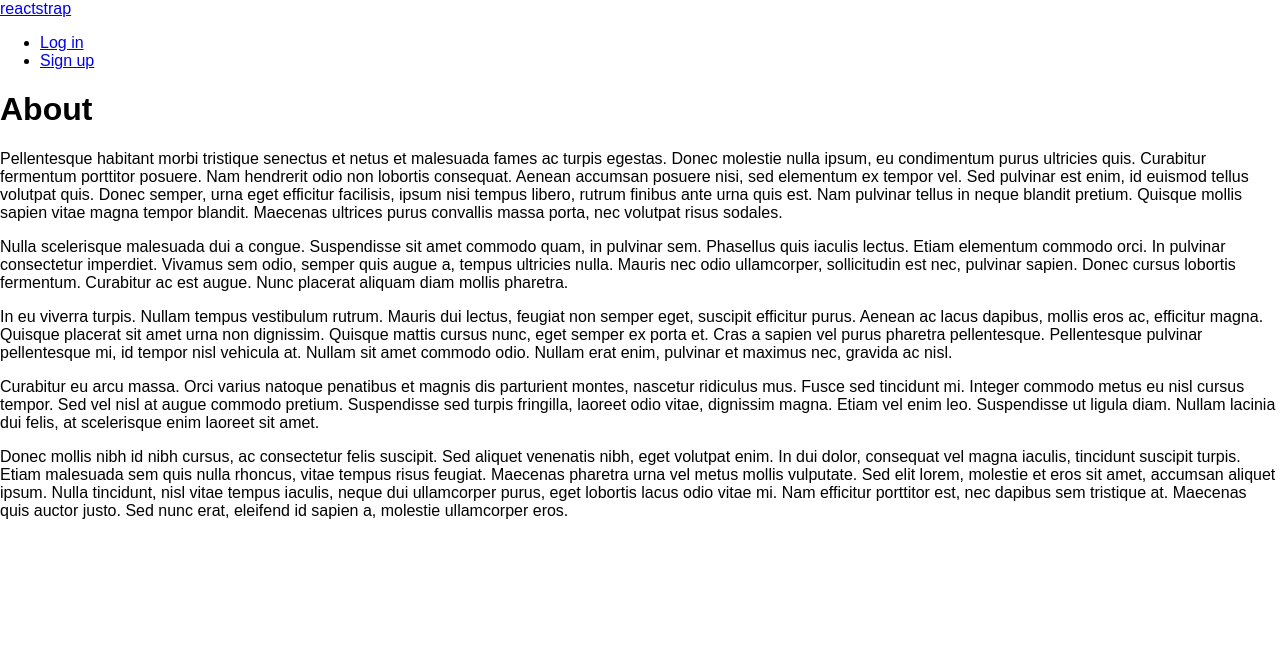
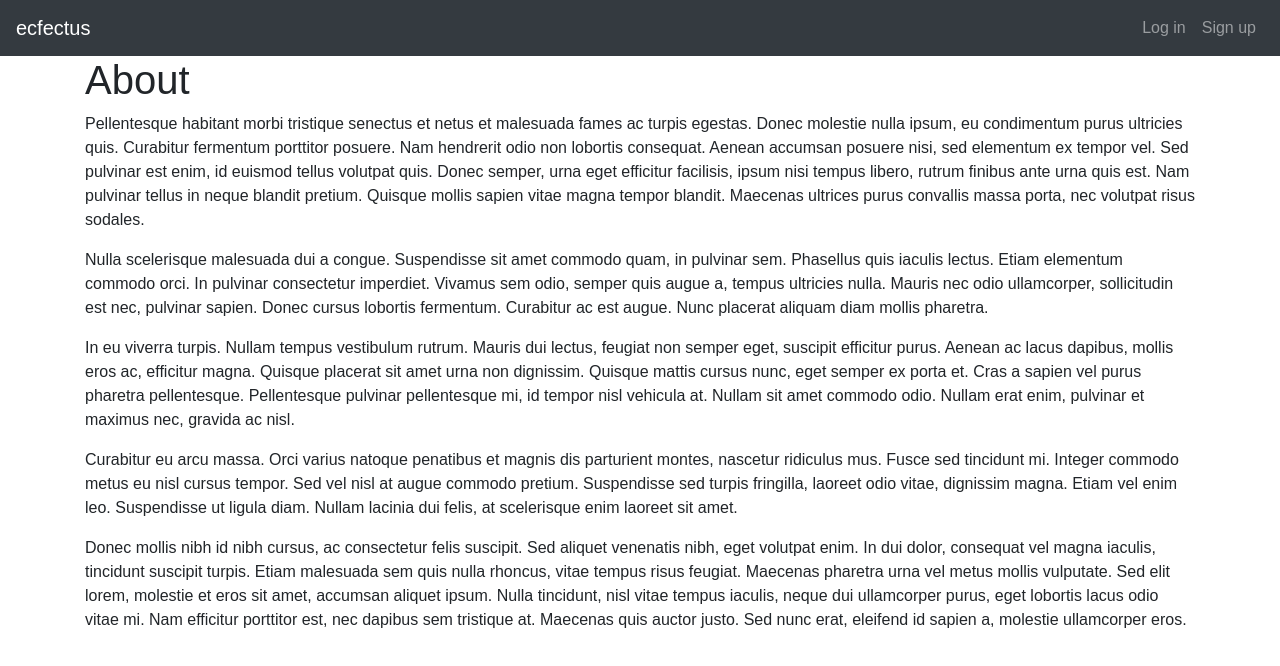
Before and after one commit to SundayProgrammer/react-todo-app, a React (Create React App) app: page / in a window 1280 px wide. Shown: the top 666 px of the page. Built offline with nearby package versions, Linux system fonts and the light colour scheme.

Commit message:
AppNavbar layout created

```diff
--- a/package.json
+++ b/package.json
@@ -10,7 +10,7 @@
     "react-redux": "^5.0.7",
     "react-router-dom": "^4.3.1",
     "react-scripts": "1.1.4",
-    "reactstrap": "6.3.0",
+    "reactstrap": "^6.3.1",
     "redux": "^4.0.0",
     "redux-logger": "^3.0.6",
     "redux-thunk": "^2.3.0"
--- a/src/_components/AppNavbar.js
+++ b/src/_components/AppNavbar.js
@@ -22,7 +22,7 @@ class AppNavbar extends Component {
   render() {
     return (
       <Navbar color="dark" dark expand="md">
-        <NavbarBrand href="/">reactstrap</NavbarBrand>
+        <NavbarBrand href="/">ecfectus</NavbarBrand>
           <Nav className="ml-auto" navbar>
             <NavItem>
               <NavLink href="/login/">Log in</NavLink>
--- a/src/index.js
+++ b/src/index.js
@@ -1,6 +1,7 @@
 import React from 'react';
 import ReactDOM from 'react-dom';
 import { Provider } from 'react-redux';
+import 'bootstrap/dist/css/bootstrap.css';
 import './index.css';
 import { App } from './App';
 import registerServiceWorker from './registerServiceWorker';
```
Also changed, not shown: 1 other file (tests, documents, lock files or other folders).
